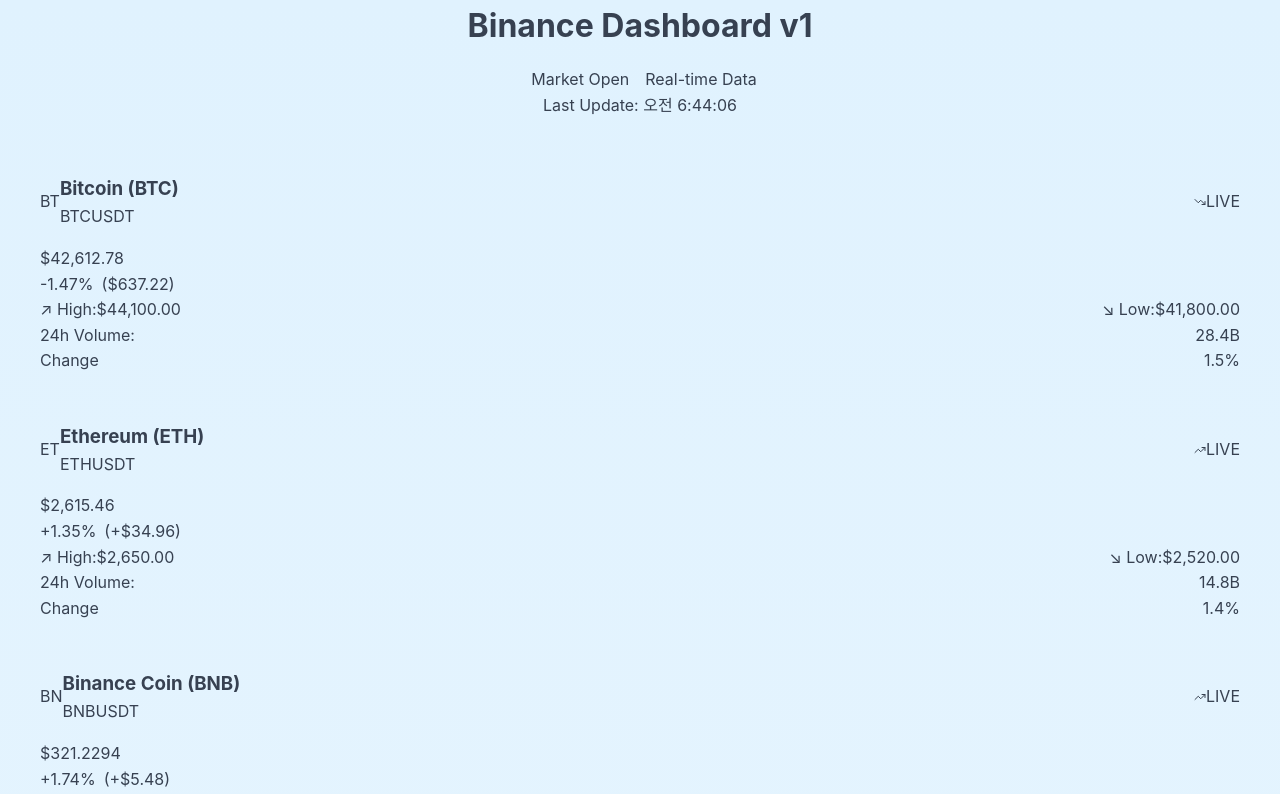
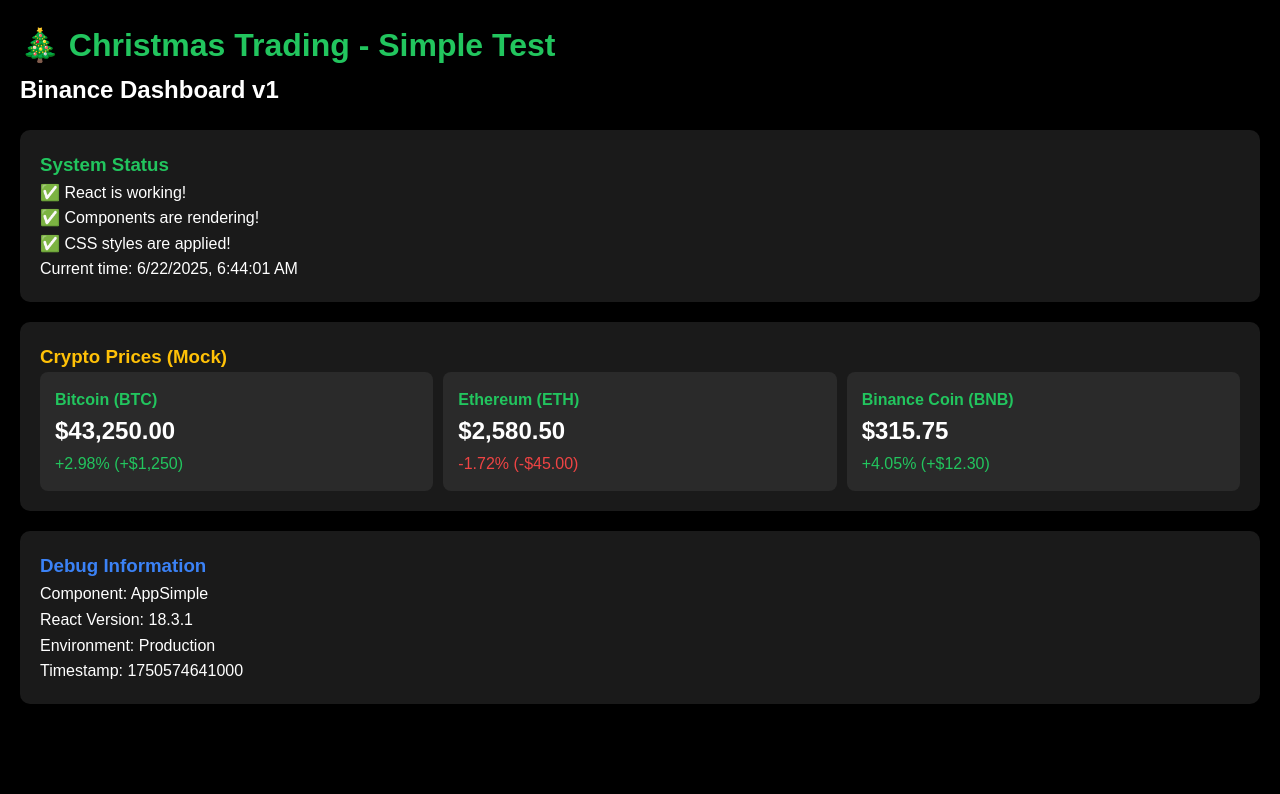
Before and after one commit to bzjay53/christmas, a React (Vite) app: page / in a window 1280 px wide. Shown: the top 794 px of the page. Built offline with nearby package versions, Linux system fonts and the light colour scheme.

Commit message:
Test with simple app component for debugging

```diff
--- /dev/null
+++ b/src/AppSimple.tsx
@@ -0,0 +1,73 @@
+import React from 'react';
+
+// 가장 간단한 App 컴포넌트 - 디버깅용
+function AppSimple() {
+  console.log('🎄 AppSimple 컴포넌트 렌더링');
+
+  return (
+    <div style={{
+      padding: '20px',
+      fontFamily: 'Arial, sans-serif',
+      backgroundColor: '#000',
+      color: '#fff',
+      minHeight: '100vh'
+    }}>
+      <h1 style={{ color: '#22C55E' }}>🎄 Christmas Trading - Simple Test</h1>
+      <h2>Binance Dashboard v1</h2>
+
+      <div style={{
+        backgroundColor: '#1a1a1a',
+        padding: '20px',
+        borderRadius: '10px',
+        marginTop: '20px'
+      }}>
+        <h3 style={{ color: '#22C55E' }}>System Status</h3>
+        <p>✅ React is working!</p>
+        <p>✅ Components are rendering!</p>
+        <p>✅ CSS styles are applied!</p>
+        <p>Current time: {new Date().toLocaleString()}</p>
+      </div>
+
+      <div style={{
+        backgroundColor: '#1a1a1a',
+        padding: '20px',
+        borderRadius: '10px',
+        marginTop: '20px'
+      }}>
+        <h3 style={{ color: '#FFC107' }}>Crypto Prices (Mock)</h3>
+        <div style={{ display: 'grid', gridTemplateColumns: 'repeat(auto-fit, minmax(200px, 1fr))', gap: '10px' }}>
+          <div style={{ backgroundColor: '#2a2a2a', padding: '15px', borderRadius: '8px' }}>
+            <h4 style={{ color: '#22C55E' }}>Bitcoin (BTC)</h4>
+            <p style={{ fontSize: '24px', fontWeight: 'bold' }}>$43,250.00</p>
+            <p style={{ color: '#22C55E' }}>+2.98% (+$1,250)</p>
+          </div>
+          <div style={{ backgroundColor: '#2a2a2a', padding: '15px', borderRadius: '8px' }}>
+            <h4 style={{ color: '#22C55E' }}>Ethereum (ETH)</h4>
+            <p style={{ fontSize: '24px', fontWeight: 'bold' }}>$2,580.50</p>
+            <p style={{ color: '#EF4444' }}>-1.72% (-$45.00)</p>
+          </div>
+          <div style={{ backgroundColor: '#2a2a2a', padding: '15px', borderRadius: '8px' }}>
+            <h4 style={{ color: '#22C55E' }}>Binance Coin (BNB)</h4>
+            <p style={{ fontSize: '24px', fontWeight: 'bold' }}>$315.75</p>
+            <p style={{ color: '#22C55E' }}>+4.05% (+$12.30)</p>
+          </div>
+        </div>
+      </div>
+
+      <div style={{
+        backgroundColor: '#1a1a1a',
+        padding: '20px',
+        borderRadius: '10px',
+        marginTop: '20px'
+      }}>
+        <h3 style={{ color: '#3B82F6' }}>Debug Information</h3>
+        <p>Component: AppSimple</p>
+        <p>React Version: {React.version}</p>
+        <p>Environment: Production</p>
+        <p>Timestamp: {Date.now()}</p>
+      </div>
+    </div>
+  );
+}
+
+export default AppSimple;
--- a/src/main.tsx
+++ b/src/main.tsx
@@ -1,6 +1,7 @@
 import { createRoot } from 'react-dom/client'
 import './index.css'
 import App from './App'
+import AppSimple from './AppSimple'
 
 // 디버깅을 위한 강화된 로깅
 console.log('🎄 Christmas Trading App 시작');
@@ -19,7 +20,8 @@
     console.log('🎄 React Root 생성 완료');
 
     console.log('🎄 App 컴포넌트 렌더링 시작...');
-    root.render(<App />);
+    // 디버깅을 위해 간단한 AppSimple 컴포넌트 사용
+    root.render(<AppSimple />);
     console.log('🎄 ✅ React 앱 마운트 완료!');
 
     // 추가 검증
```
